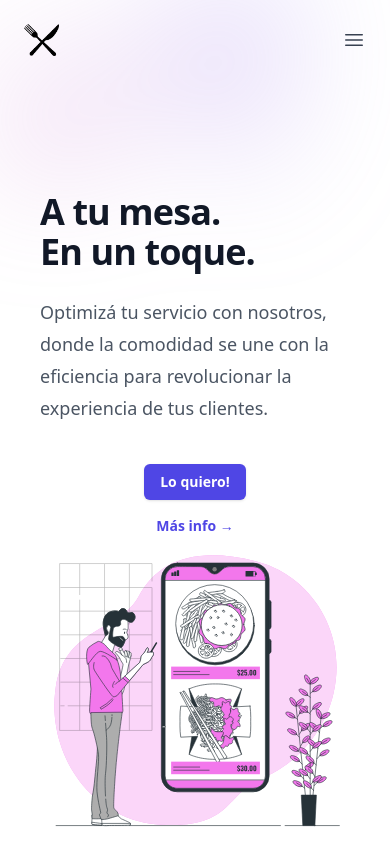
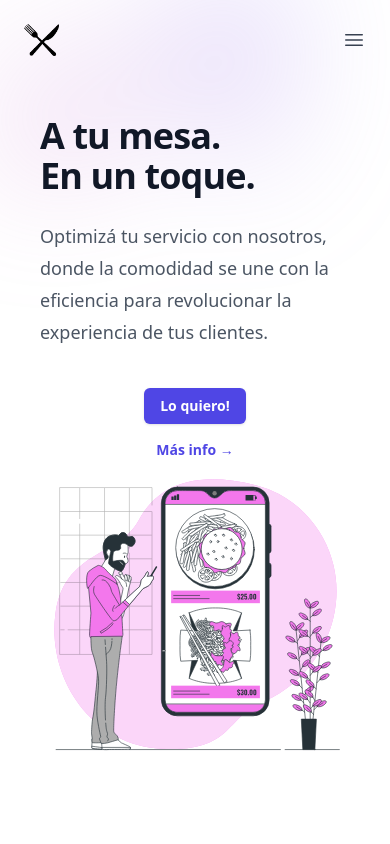
Before and after one commit to RamiroPeidro/Atumesa, a React (Create React App) app: page / in a window 390 px wide. Shown: the top 844 px of the page. Built offline with nearby package versions, Linux system fonts and the light colour scheme.

Commit message:
Se cambia padding en el header

```diff
--- a/src/components/common/Header/Header.jsx
+++ b/src/components/common/Header/Header.jsx
@@ -101,7 +101,7 @@ export default function Example() {
           />
         </div>
 
-        <div className="mx-auto max-w-7xl px-4 py-24 sm:px-6 sm:py-32 lg:px-8">
+        <div className="mx-auto max-w-7xl px-4 py-5 sm:px-6 sm:py-32 lg:px-8">
           <div className="flex flex-col-reverse lg:flex-row lg:items-center">
             {/* Imagen */}
             <div className="lg:w-1/2">
```
Also changed, not shown: package.json (+6 -2 lines), 1 other file (tests, documents, lock files or other folders).
